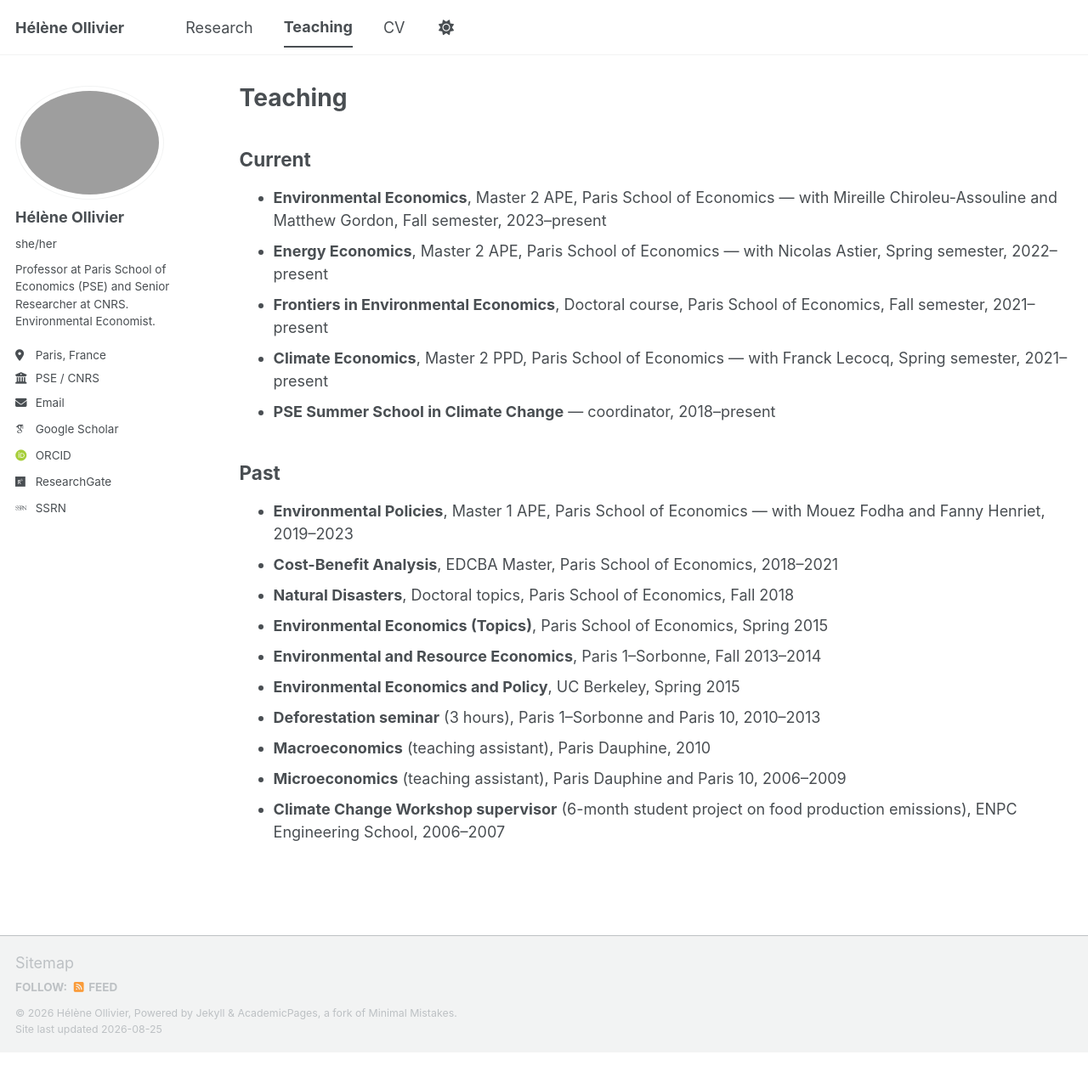
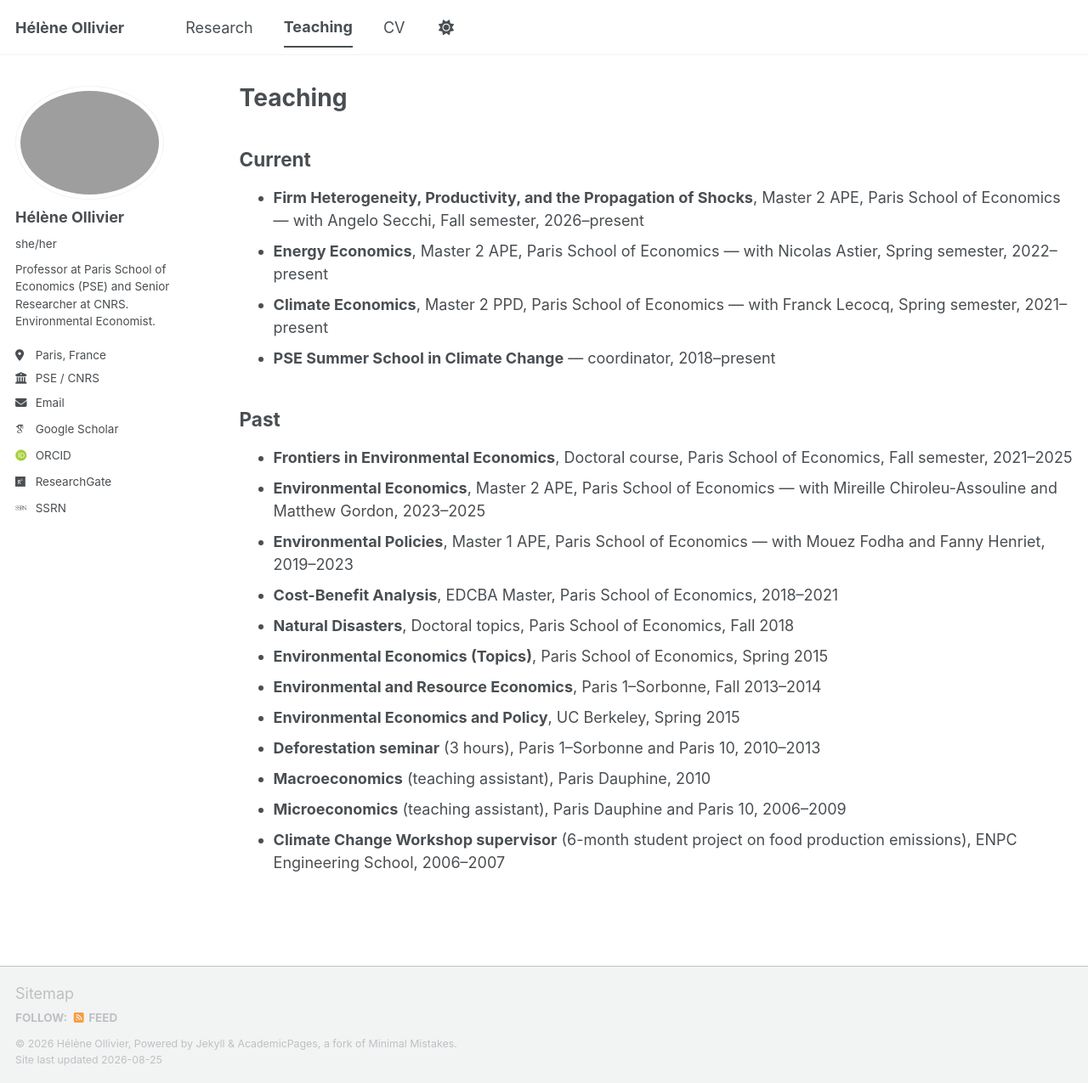
Before and after one commit to heleneollivier/heleneollivier.github.io, a Jekyll site: the page built from _pages/teaching.html, in a window 1280 px wide and 1275 px high. Shown: the whole window at 85% size. Built offline with Jekyll 4.4.1, drawn with Linux system fonts in a browser that asks for light colours; some web fonts are replaced; a script bundle is joined from its source files by our own code; library files that are not in the unit come from our copies.

Commit message:
Update teaching page: new course, move EE and Frontiers to Past
Co-Authored-By: Claude Sonnet 4.6 <noreply@anthropic.com>

```diff
--- a/_pages/teaching.html
+++ b/_pages/teaching.html
@@ -7,15 +7,16 @@ author_profile: true
 
 <h2>Current</h2>
 <ul>
-  <li><strong>Environmental Economics</strong>, Master 2 APE, Paris School of Economics — with Mireille Chiroleu-Assouline and Matthew Gordon, Fall semester, 2023–present</li>
+  <li><strong>Firm Heterogeneity, Productivity, and the Propagation of Shocks</strong>, Master 2 APE, Paris School of Economics — with Angelo Secchi, Fall semester, 2026–present</li>
   <li><strong>Energy Economics</strong>, Master 2 APE, Paris School of Economics — with Nicolas Astier, Spring semester, 2022–present</li>
-  <li><strong>Frontiers in Environmental Economics</strong>, Doctoral course, Paris School of Economics, Fall semester, 2021–present</li>
   <li><strong>Climate Economics</strong>, Master 2 PPD, Paris School of Economics — with Franck Lecocq, Spring semester, 2021–present</li>
   <li><strong>PSE Summer School in Climate Change</strong> — coordinator, 2018–present</li>
 </ul>
 
 <h2>Past</h2>
 <ul>
+  <li><strong>Frontiers in Environmental Economics</strong>, Doctoral course, Paris School of Economics, Fall semester, 2021–2025</li>
+  <li><strong>Environmental Economics</strong>, Master 2 APE, Paris School of Economics — with Mireille Chiroleu-Assouline and Matthew Gordon, 2023–2025</li>
   <li><strong>Environmental Policies</strong>, Master 1 APE, Paris School of Economics — with Mouez Fodha and Fanny Henriet, 2019–2023</li>
   <li><strong>Cost-Benefit Analysis</strong>, EDCBA Master, Paris School of Economics, 2018–2021</li>
   <li><strong>Natural Disasters</strong>, Doctoral topics, Paris School of Economics, Fall 2018</li>
```
